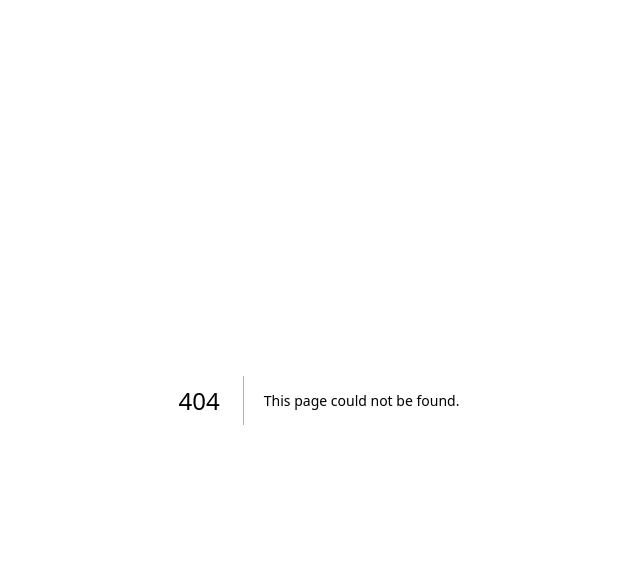
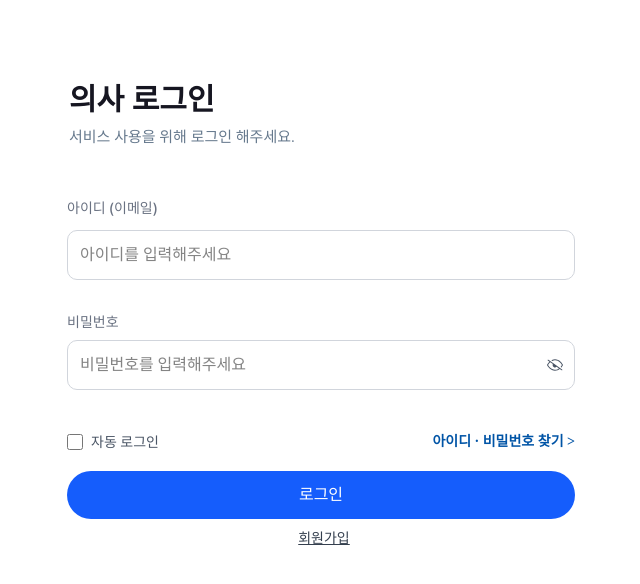
Before and after one commit to illunicollaborator/aiortho_aura, a Next.js app: page /doctor-login in a window 1280 px wide. Before the commit this address had no page. Shown: the top 584 px of the page, without its empty margins (321-961 px from the left). Built offline with nearby package versions, Linux system fonts and the light colour scheme.

Commit message:
create doctor-login route

```diff
--- /dev/null
+++ b/app/doctor-login/page.js
@@ -0,0 +1,24 @@
+
+import Text from "./components/Text"
+import LoginForm from "./components/LoginForm"
+
+
+function page() {
+    return (
+        <div className="w-[100vw] flex items-center justify-start flex-col pt-[72px] " style={{ height: 'calc(100vh - 72px)' }} >
+            <div className=' w-full md:w-full lg:w-[40vw] mt-2  px-[4vw] lg:px-[0px]   '>
+                <div className="flex ietms-start flex-col">
+
+                    <Text fonts={'Pretendard Variable'} fontWeight={900}  TextSize='30px' TextChildrem='의사 로그인' color='#161621' Line_height='40px' paddingLeft='6px' />
+                     <div className="mb-[25px] mt-[5px]">
+                    <Text fonts={'Pretendard Variable'} fontWeight={400}  TextSize='15px' TextChildrem='서비스 사용을 위해 로그인 해주세요.' color='#66798D' Line_height='22px' paddingLeft='6px' marginTops={'15px'} />
+</div>
+                    <LoginForm />
+                </div>
+            </div>
+
+        </div>
+    )
+}
+
+export default page
```
